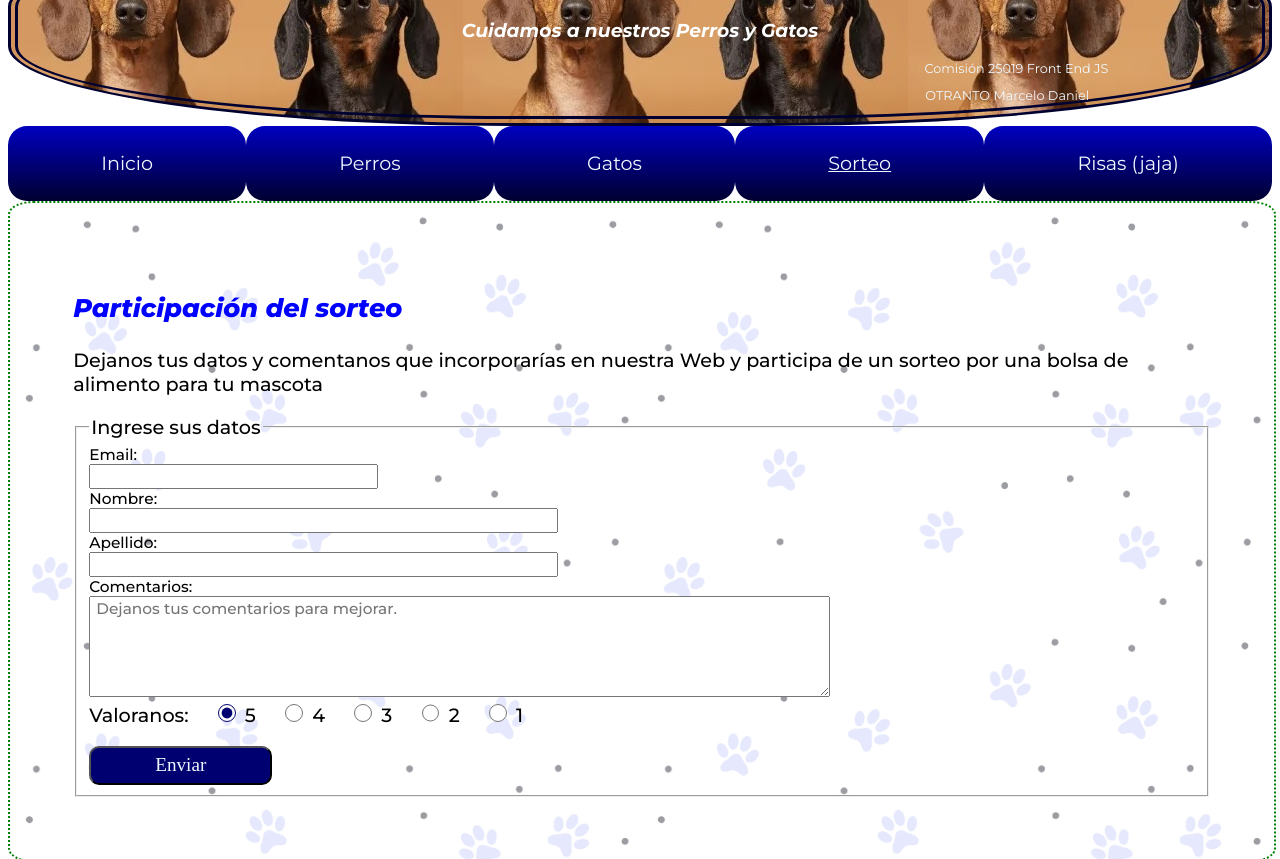
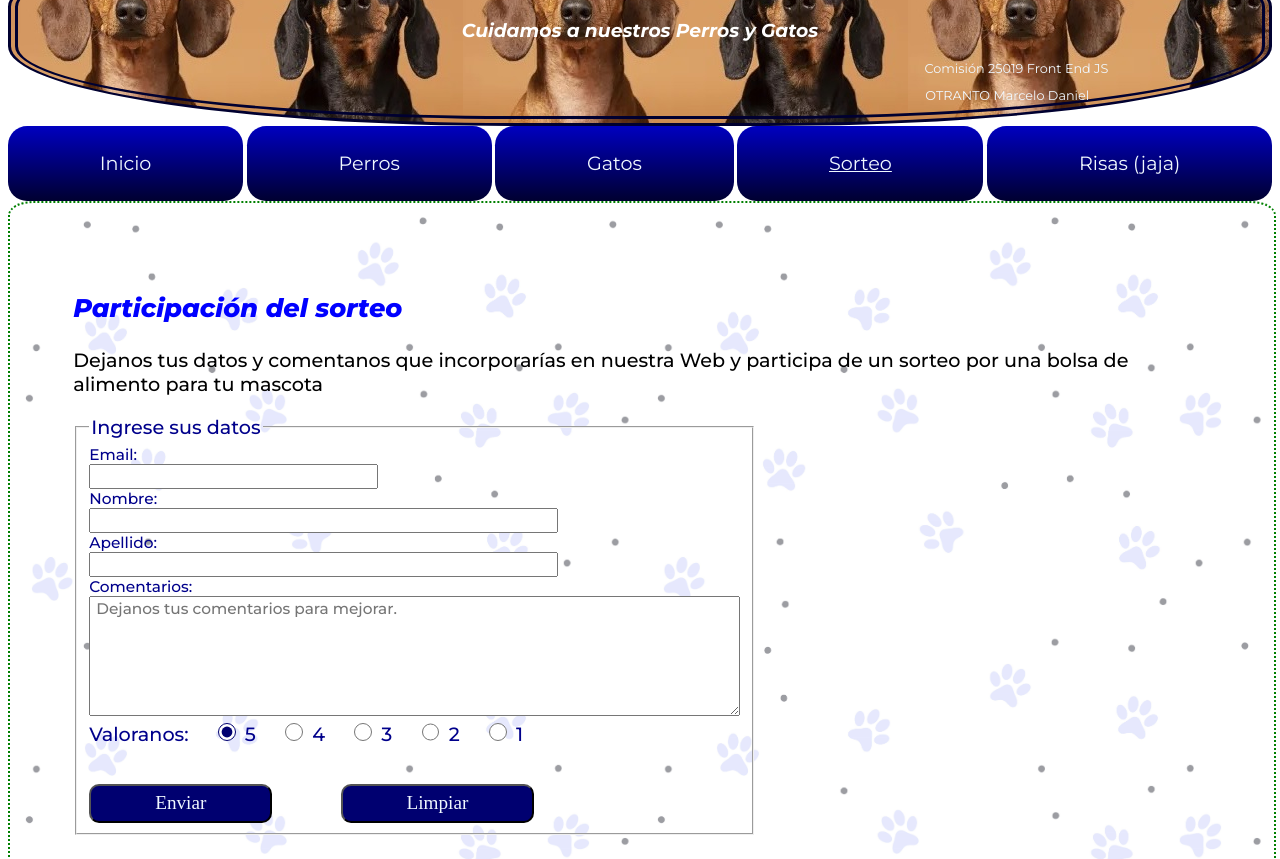
Before and after one commit to Motranto/Trabajo-Practico, a plain HTML site: page pages/sorteo.html in a window 1280 px wide. Shown: the part 81-940 px from the top of the page. Drawn offline with Linux system fonts and the light colour scheme; a web font is replaced by a local one.

Commit message:
Form del sorteo muestra mensaje en pantalla (Practico final)

```diff
--- a/css/common.css
+++ b/css/common.css
@@ -38,6 +38,8 @@ nav{
 .nav-container{
     display:flex;
     flex-direction: row;
+    gap: 0.3%;
+    flex-wrap: wrap;
 }
 
 .menu {
@@ -57,7 +59,6 @@ nav{
     background-color: #000050;
     cursor:pointer;
     background:linear-gradient(to top, #0000C0, #000030)
-
 }
 
 main{
--- a/css/sorteo.css
+++ b/css/sorteo.css
@@ -17,6 +17,14 @@ main {
     font-family: 'Roboto', 'Cal Sans';
 }
 
+.form-container{
+    color:darkblue;
+    display: flex;
+    flex-direction: row;
+    gap: 0.3%;
+
+}
+
 .btn-confirma{
     font-family: 'Cal Sans';
     background-color: #000070;
@@ -29,6 +37,16 @@ main {
     color: #000070;
     background-color: aliceblue;
     cursor: pointer;
+}
+
+#btnLimpiar{
+    position: relative;
+    left: 5vw;
+}
+
+.mostrar-borde{
+    border: 1px solid blue ;
+    padding: 2vw;
 }
 
 .radio{
--- a/pages/sorteo.html
+++ b/pages/sorteo.html
@@ -28,10 +28,13 @@
         </div>
     </nav>
     <main>
+
         <!-- Formulario para participar del sorteo-->
         <p class="title-sorteo">Participación del sorteo</p>
         <p class="texto-G">Dejanos tus datos y comentanos que incorporarías en nuestra Web y participa de un sorteo por una bolsa de alimento para tu mascota</p>
-        <form action="gracias.html" method="get">
+        <div class="form-container">
+            <form id="formularioSorteo">
+            <!--<form action="gracias.html" method="get">-->
                 <fieldset>
                     <legend class="texto-G">Ingrese sus datos</legend>
                     <label class="texto" for="email">Email:</label>
@@ -48,8 +51,10 @@
                     <br>
                     <label class="texto" for="comentario">Comentarios:</label>
                     <br>
-                <textarea class="texto black" id="comentario" name="comentario" rows="5" cols="80" placeholder=" Dejanos tus comentarios para mejorar."></textarea>
+                    <textarea class="texto black" id="comentario" name="comentario" rows="6" cols="70" placeholder=" Dejanos tus comentarios para mejorar."></textarea>
                     <br>
+
+                    <div class="valoracion">
                         <label class="texto-G" for="valoranos">Valoranos:</label>
 
                         <input class="radio" type="radio" id="5" name="valoranos" value="5" checked />
@@ -62,11 +67,16 @@
                         <label class="texto-G" for="2">2</label>
                         <input class="radio" type="radio" id="1" name="valoranos" value="1" />
                         <label class="texto-G" for="1">1</label>
+                    </div>
+
                     <br>
                     <br>
-                <button class="texto-G btn-confirma" type="submit">Enviar</button>
+                    <button class="texto-G btn-confirma" type="submit" id="btnEnviar">Enviar</button>
+                    <button class="texto-G btn-confirma" type="button" id="btnLimpiar">Limpiar</button>
                 </fieldset>
             </form>
+            <div id="resultado"></div>
+        </div>
     </main>
 
     <footer>
@@ -105,6 +115,6 @@
             </div>
         </div>
     </footer>
-
+    <script src="../js/sorteo.js"></script>
 </body>
 </html>
```
Also changed, not shown: pages/risas.html (+1 -1 lines). Lines whose indentation alone changed are shown as unchanged.
